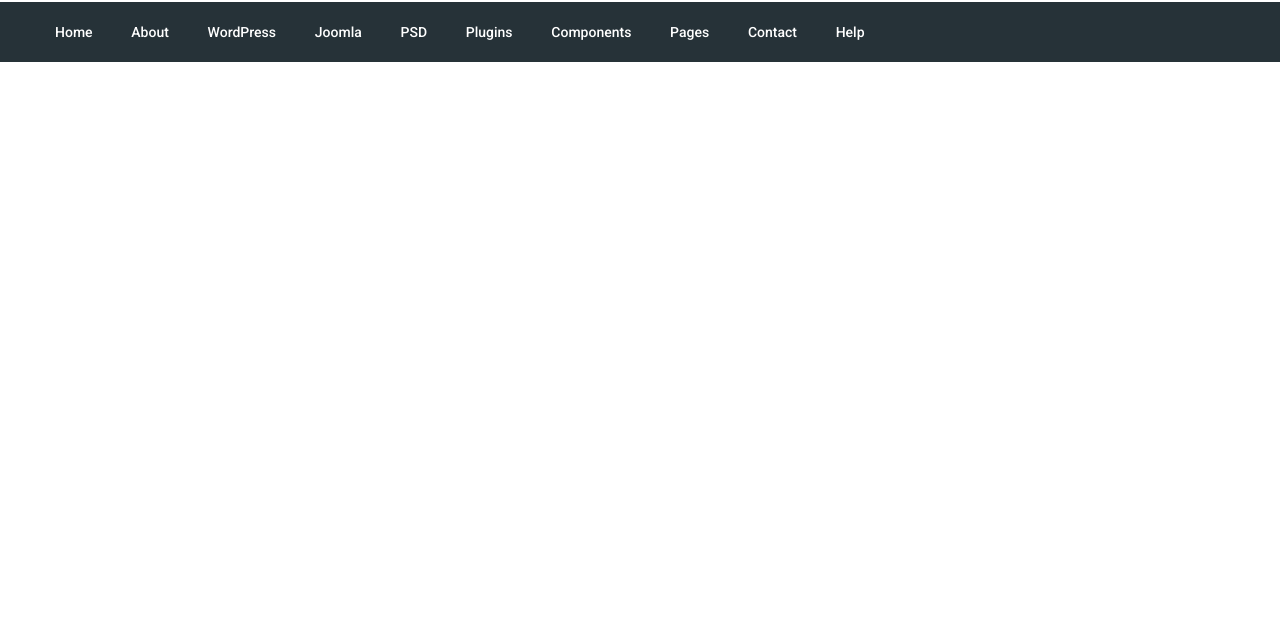
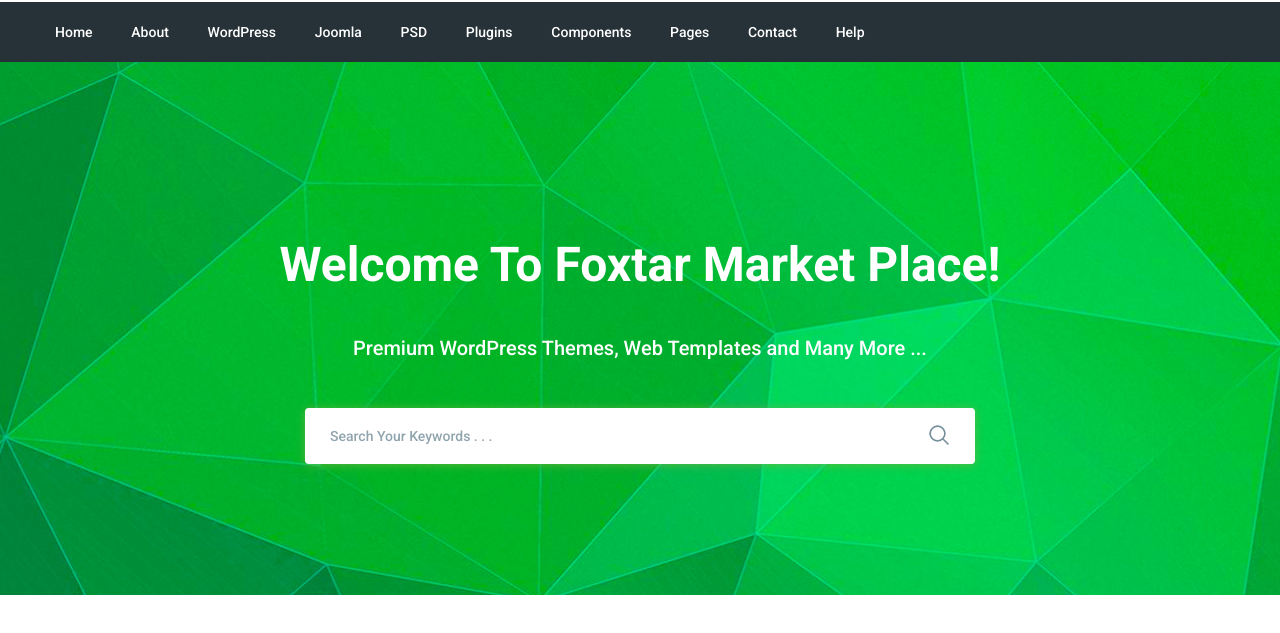
Before and after one commit to doxideniss/work_market, a website: page app/index.html in a window 1280 px wide. Shown: the part 89-722 px from the top of the page. Drawn offline with nearby package versions, Linux system fonts and the light colour scheme.

Commit message:
search block

```diff
--- a/app/index.html
+++ b/app/index.html
@@ -97,6 +97,25 @@
         </div>
     </header>
 
+    <section class="search" style="background-image: url(img/search-bg.jpg);">
+        <div class="container">
+            <div class="search__inner">
+                <div class="search__inner-title">
+                    <h1>Welcome To Foxtar Market Place!</h1>
+                </div>
+                <div class="search__inner-text">Premium WordPress Themes, Web Templates and Many More ...</div>
+                <div class="search__inner-form">
+                    <form action="">
+                        <input type="text" placeholder="Search Your Keywords . . ." required>
+                        <button type="submit">
+                            <img src="./img/icons/search.png" alt="">
+                        </button>
+                    </form>
+                </div>
+            </div>
+        </div>
+    </section>
+
     <script src="https://ajax.googleapis.com/ajax/libs/jquery/3.4.1/jquery.min.js"></script>
     <script src="js/libs.min.js"></script>
     <script src="js/main.js"></script>
--- a/app/scss/style.scss
+++ b/app/scss/style.scss
@@ -1,6 +1,6 @@
-@import 'vars';
-@import 'libs';
-@import 'global';
+@import "vars";
+@import "libs";
+@import "global";
 
 .header__top-inner {
   display: flex;
@@ -37,16 +37,74 @@
   display: flex;
   align-items: center;
   height: 60px;
-	&__item{
+  &__item {
     display: inline-block;
-		& + li{
+    & + li {
       margin-left: 35px;
     }
   }
-	&__link	{
+  &__link {
     font-weight: 500;
     color: #fff;
     font-size: 14px;
   }
 }
-@import 'media';
+
+.search {
+  background-size: cover;
+  background-repeat: no-repeat;
+  background-position: center;
+  min-height: 533px;
+}
+.search__inner {
+  padding: 135px 0 100px;
+  text-align: center;
+  color: #fff;
+  &-title {
+    margin-bottom: 1px;
+    h1 {
+      font-size: 48px;
+      font-weight: 700;
+      line-height: 72px;
+    }
+  }
+  &-text {
+    font-size: 20px;
+    font-weight: 500;
+    margin-bottom: 45px;
+    line-height: 30px;
+  }
+  &-form {
+    max-width: 670px;
+		margin: 0 auto;
+		position: relative;
+    input {
+      width: 100%;
+      display: block;
+      box-shadow: 0px 1px 10px 0px rgba(124, 178, 64, 0.75);
+      border-radius: 4px;
+      height: 56px;
+      border: none;
+      font-size: 14px;
+			font-weight: 500;
+			padding-left: 25px;
+			padding-right: 60px;
+			&::placeholder {
+        font-size: 14px;
+        font-weight: 500;
+        color: #90a4ae;
+      }
+		}
+		button {
+			border: none;
+			position: absolute;
+			background-color: transparent;
+			right: 20px;
+			top: 16px;
+			z-index: 1;
+			outline: none;
+		}
+  }
+}
+
+@import "media";
```
Also changed, not shown: app/css/style.min.css, app/img/icons/search.png (added), app/img/search-bg.jpg (added). Lines whose indentation alone changed are shown as unchanged.
